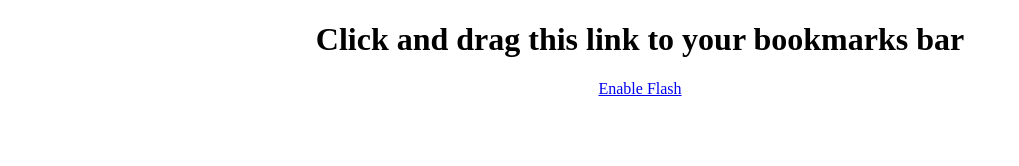
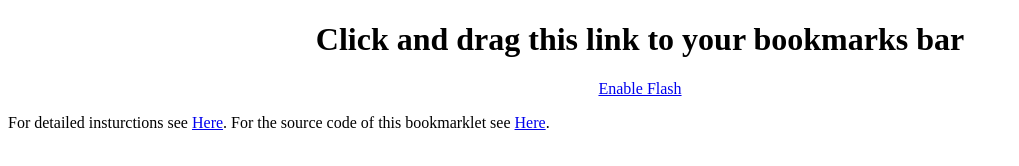
Before and after one commit to jakel181/flashfix, a plain HTML site: page index.html in a window 1280 px wide. Shown: the whole page, without its empty margins (0-1019 px from the left). Drawn offline with Linux system fonts and the light colour scheme.

Commit message:
Update index.html

```diff
--- a/index.html
+++ b/index.html
@@ -7,4 +7,6 @@
   <h1>Click and drag this link to your bookmarks bar</h1>
 <a href="javascript:document.write('<a href='+'https://get.adobe.com/flashplayer'+'>Enable Flash</a>');">Enable Flash</a>
    </center>
+  <p>For detailed insturctions see <a href="/instructions.html" title="Instructions">Here</a>. For the source code of this
+    bookmarklet see <a href="/flash.js">Here</a>.</p>
 </html>
```
